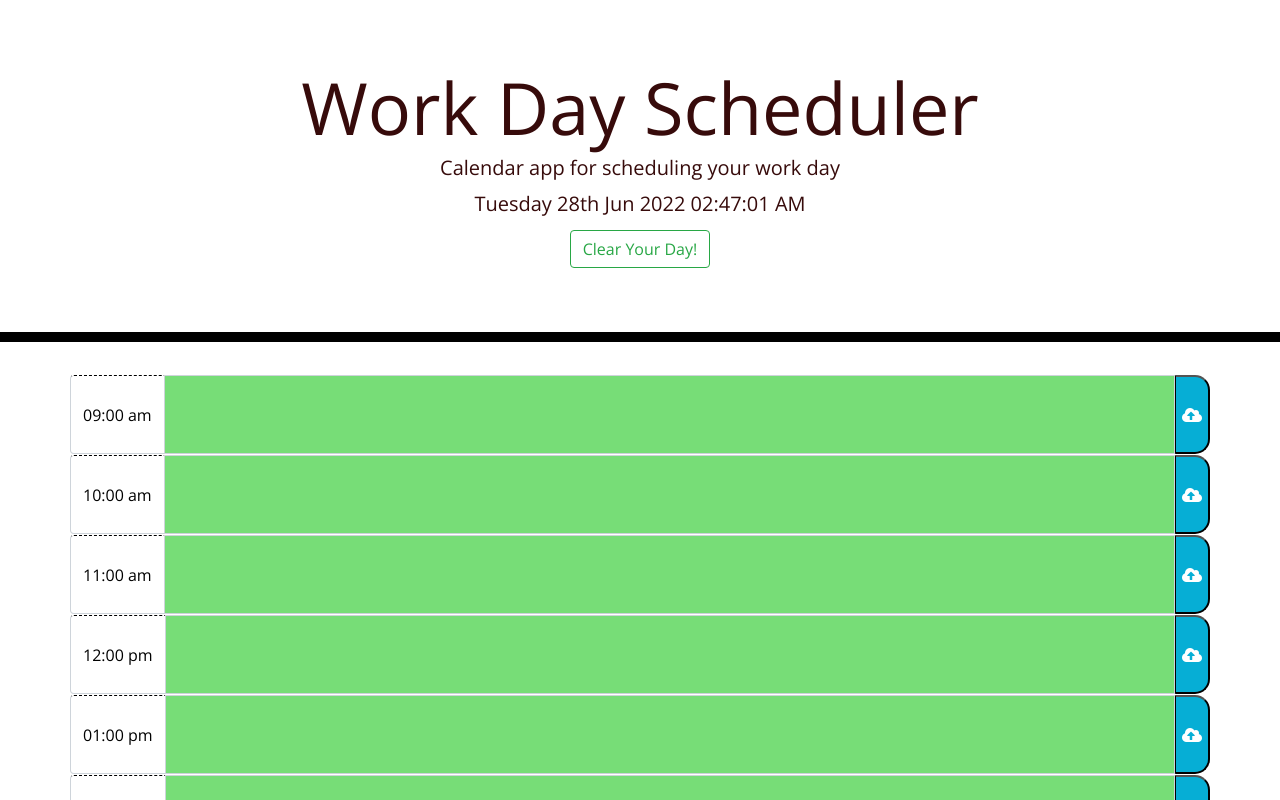
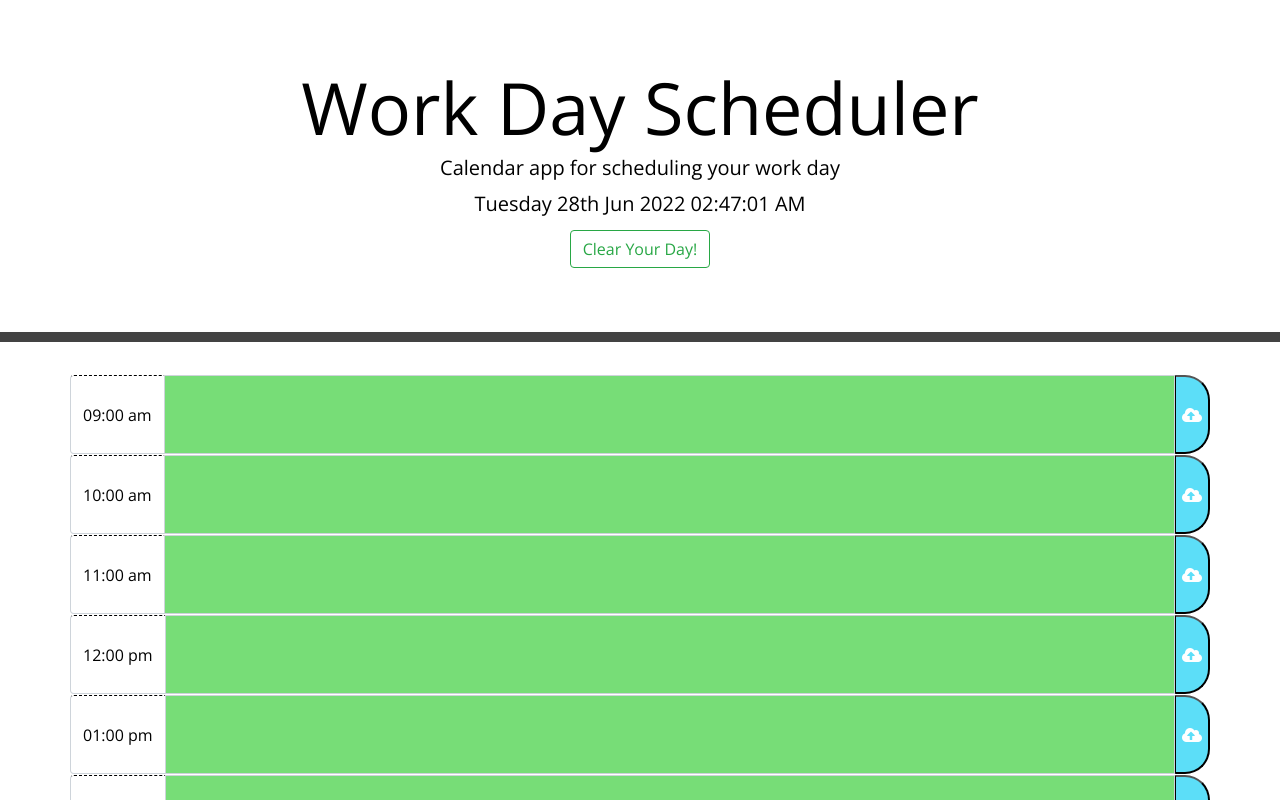
Before and after one commit to coleyrockin/Work-Day-Scheduler, a plain HTML site: page index.html in a window 1280 px wide. Shown: the top 800 px of the page. Drawn offline with nearby package versions, Linux system fonts and the light colour scheme.

Commit message:
Finally functioning

```diff
--- a/assets/css/style.css
+++ b/assets/css/style.css
@@ -9,16 +9,16 @@ textarea{
   border: none;
   resize: none;
   color: #000000;
-  border-left: 1px solid black;
+  border-left: 1px solid rgb(0, 0, 0);
   padding: 10px;
 }
 
 .jumbotron {
   text-align: center;
   background-color: transparent;
-  color: rgb(55, 11, 11);
+  color: rgb(0, 0, 0);
   border-radius: 0;
-  border-bottom: 10px solid black;
+  border-bottom: 10px solid rgb(67, 67, 67);
 }
 
 .description{
@@ -43,25 +43,25 @@ textarea{
 }
 
 .past {
-  background-color: #d3d3d3;
-  color: white;
+  background-color: #909090;
+  color: rgb(255, 255, 255);
 }
 
 .present {
   background-color: #ff6961;
-  color: white;
+  color: rgb(245, 245, 245);
 }
 
 .future {
   background-color: #77dd77;
-  color: white;
+  color: rgb(227, 227, 227);
 }
 
 .saveBtn {
   border-left: 1px solid black;
-  border-top-right-radius: 15px;
-  border-bottom-right-radius: 15px;
-  background-color: #06AED5;
+  border-top-right-radius: 25px;
+  border-bottom-right-radius: 25px;
+  background-color: #5cdef8;
   color: white;
 }
 
--- a/assets/js/script.js
+++ b/assets/js/script.js
@@ -1,10 +1,10 @@
-// moment.js stuff and lots of variables for various time frames 9am-6pm
-//Variable for userInput and hour span
+//current date and hour variable
 var currentDate = moment().format('dddd') + " " + moment().format("Do MMM YYYY");
 var currentHour = moment().format('h:mm:ss a');
 var hour = moment().hours();
 var userInput;
 var hourSpan;
+//var for 9am-6pm
 var nineAm = $("#9am");
 var tenAm = $("#10am");
 var elevenAm = $("#11am");
@@ -16,17 +16,16 @@ var fourPm = $("#16pm");
 var fivePm = $("#17pm");
 var sixPm = $("#18pm");
 
-//CURRENT DATE WeekDay/Day/Month/Year and TIME hours/mins/secs on homepage**
+//Function for date and time on homepage
 var interval = setInterval(function() {
   var momentNow = moment();
   $('#currentDay').html(momentNow.format('YYYY MMMM DD') + ' '
                       + momentNow.format('dddd')
                        .substring(0,3).toUpperCase());
   $('#currentDay').html(currentDate + " " + momentNow.format('hh:mm:ss A'));
-  }, 100)
-
+}, 100);
+//Help storing what we write in each time block and store locally
 function initPage() {
-
   console.log("Current Hour " + hour);
   var init9 = JSON.parse(localStorage.getItem("09:00 am"));
   nineAm.val(init9);
@@ -34,32 +33,31 @@ var interval = setInterval(function() {
   var init10 = JSON.parse(localStorage.getItem("10:00 am"))
   tenAm.val(init10);
 
-    var init11 = JSON.parse(localStorage.getItem("11:00am"))
+  var init11 = JSON.parse(localStorage.getItem("11:00 am"))
   elevenAm.val(init11);
 
-    var init12 = JSON.parse(localStorage.getItem("12:00pm"))
+  var init12 = JSON.parse(localStorage.getItem("12:00 pm"))
   twelvePm.val(init12);
 
-    var init1 = JSON.parse(localStorage.getItem("1:00pm"))
+  var init1 = JSON.parse(localStorage.getItem("01:00 pm"))
   onePm.val(init1);
 
-    var init2 = JSON.parse(localStorage.getItem("2:00pm"))
+  var init2 = JSON.parse(localStorage.getItem("02:00 pm"))
   twoPm.val(init2);
 
-    var init3 = JSON.parse(localStorage.getItem("3:00pm"))
+  var init3 = JSON.parse(localStorage.getItem("03:00 pm"))
   threePm.val(init3);
 
-    var init4 = JSON.parse(localStorage.getItem("4:00pm"))
+  var init4 = JSON.parse(localStorage.getItem("04:00 pm"))
   fourPm.val(init4);
 
-    var init5 = JSON.parse(localStorage.getItem("5:00pm"))
+  var init5 = JSON.parse(localStorage.getItem("05:00 pm"))
   fivePm.val(init5);
 
-    var init6 = JSON.parse(localStorage.getItem("6:00pm"))
+  var init6 = JSON.parse(localStorage.getItem("06:00 pm"))
   sixPm.val(init6);
-
 }
-
+//Color code the time blocks for past, future, and present CSS file.
 function background () {
   $(".form-control").each(function () {
       var timeTest = parseInt($(this).attr("id"));
@@ -76,22 +74,20 @@ var interval = setInterval(function() {
   });
 }
 
-  $(document).ready(function() {
+$(document).ready(function(){
   initPage()
   background()
-
+// Buttons that save to localstorage
   $(".saveBtn").on("click", function(){
     userInput = $(this).siblings(".form-control").val().trim();
     console.log(userInput);
     hourSpan = $(this).siblings(".input-group-prepend").text().trim();
     console.log(hourSpan);
     localStorage.setItem(hourSpan, JSON.stringify(userInput));
-
 })
-
-  $("#clearday").on("click", function(){
+  //clearing the day button
+  $("#clearDay").on("click", function(){
     localStorage.clear();
     initPage()
   })
-
 });
```
Also changed, not shown: index.html (+8 -17 lines). Lines whose indentation alone changed are shown as unchanged.
